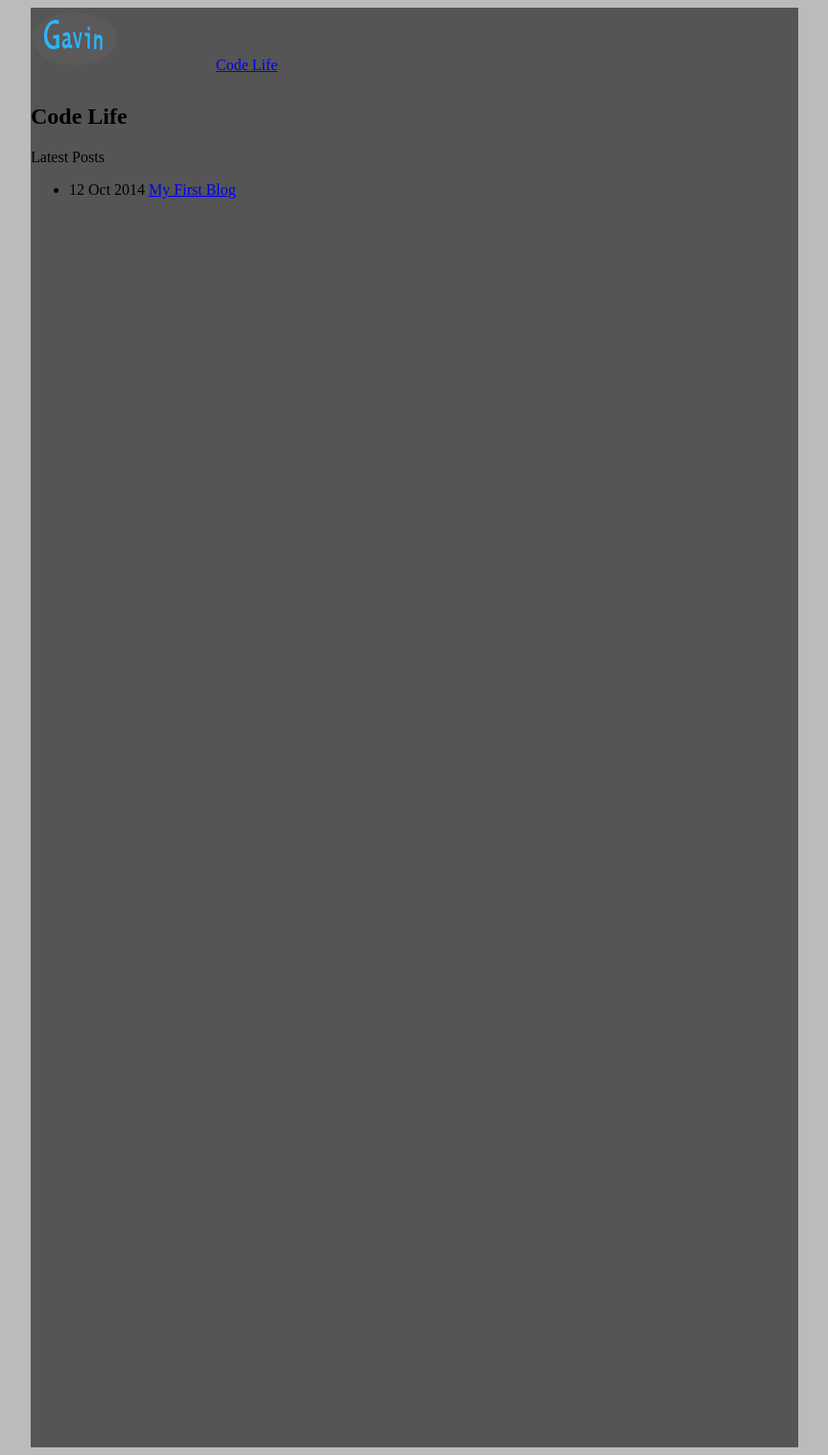
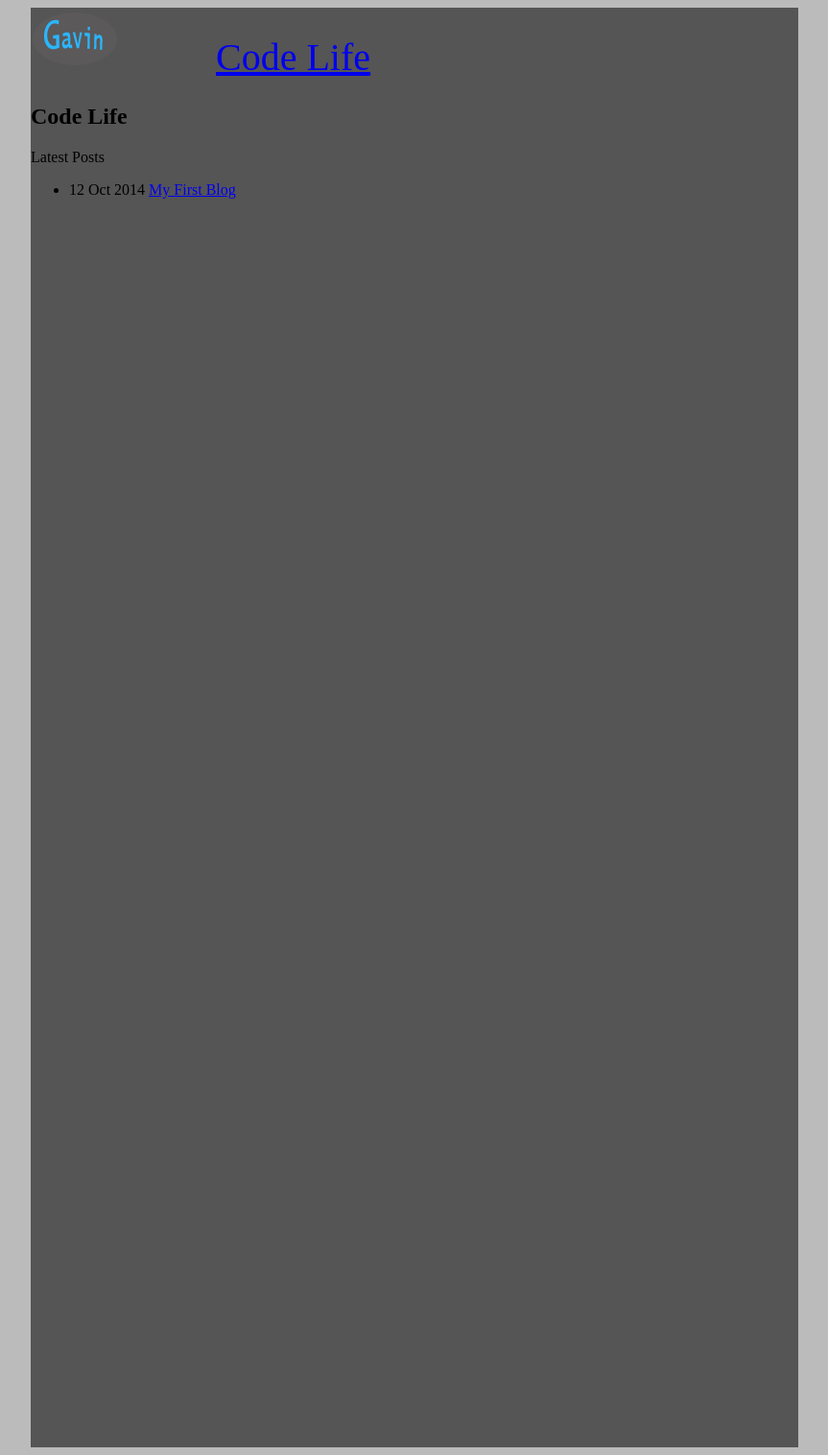
Before and after one commit to GavinHao/gavinhao.github.io, a Jekyll site: the page built from index.html, in a window 1280 px wide. Shown: the whole page at 96% size, without its empty margins (208-1071 px from the left). Built offline with Jekyll 4.4.1, drawn with Linux system fonts in a browser that asks for light colours; Markdown is read by kramdown in place of the engine named in the settings.

Commit message:
add some style on the layouts

```diff
--- a/_layouts/default.html
+++ b/_layouts/default.html
@@ -25,6 +25,8 @@
 	}
 	#header a{
 		margin-left:100px;
+		font-size: 40px;
+
 	}
 	#post {
 		width: 800px;
@@ -35,7 +37,7 @@
 </head>
 <body>
 <div id="container">
-	<div id="header"><img src="{{ site.baseurl }}/logo.png"/><a href="{{ site.baseurl }}/index.html" style="">Code Life</a></div>
+	<div id="header"><img src="{{ site.baseurl }}/logo.png"/><a href="{{ site.baseurl }}/index.html">Code Life</a></div>
 
 	<div id="post">
     {{ content }}
```
